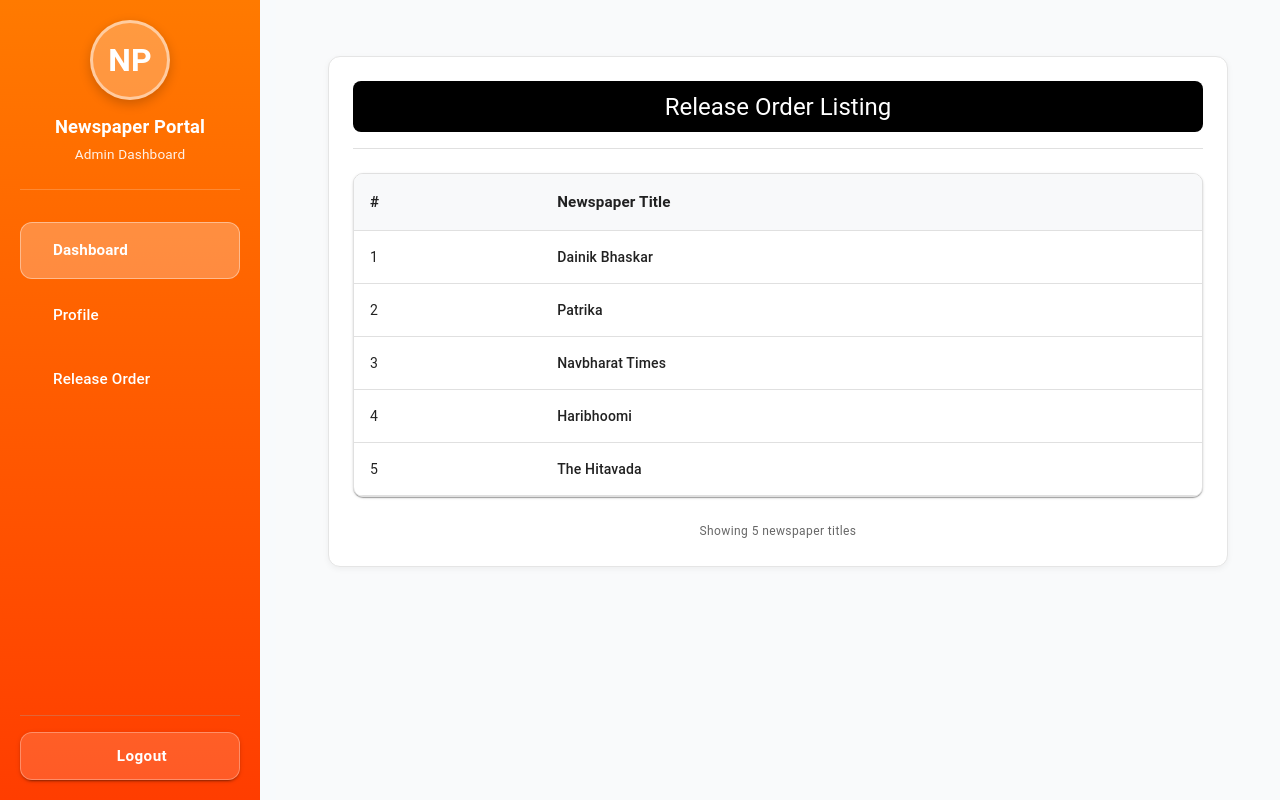
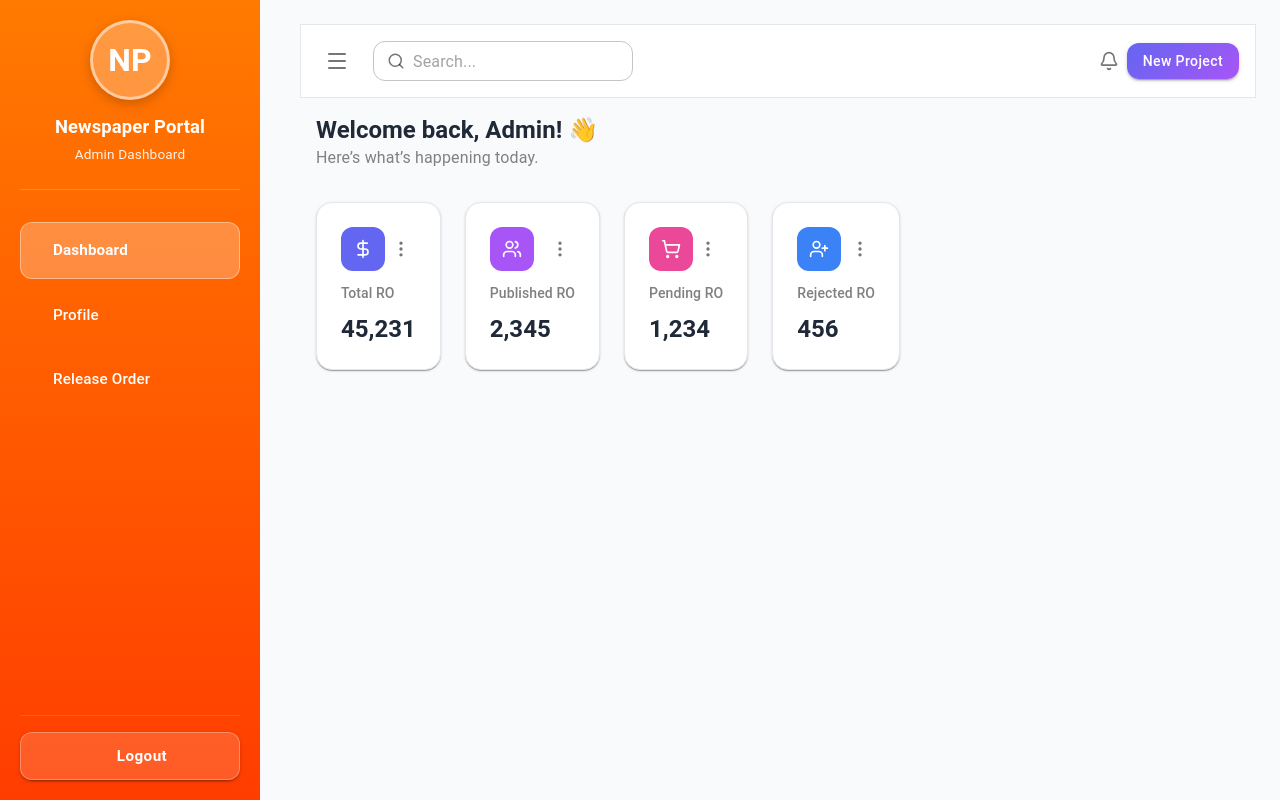
Before and after one commit to csmnikitachhattani/samvad_frontend, a Next.js app: page /newspaper in a window 1280 px wide. Built offline with nearby package versions, Linux system fonts and the light colour scheme; some icons are missing.

Commit message:
changes for dashboard

```diff
--- a/app/newspaper/page.js
+++ b/app/newspaper/page.js
@@ -1,5 +1,6 @@
 "use client";
 import React from "react";
+import Dashboard from "@/components/Newspaper/dashboard"
 import {
   Box,
   Card,
@@ -25,6 +26,10 @@
   ];
 
   return (
+  <Box>
+    <Box>
+      <Dashboard />
+    </Box>
     <Card
       sx={{
         p: 3,
@@ -96,6 +101,7 @@
         </Typography>
       </Box>
     </Card>
+  </Box>
   );
 }
 
--- /dev/null
+++ b/components/Newspaper/dashboard.js
@@ -0,0 +1,197 @@
+"use client";
+import React, { useState } from "react";
+import {
+  Box,
+  Grid,
+  Card,
+  Typography,
+  IconButton,
+  TextField,
+  InputAdornment,
+  Button,
+  Avatar,
+  Paper,
+} from "@mui/material";
+
+import {
+  LayoutDashboard,
+  Users,
+  FileText,
+  Settings,
+  Bell,
+  Search,
+  Menu,
+  X,
+  DollarSign,
+  ShoppingCart,
+  UserPlus,
+  Calendar,
+  ChevronRight,
+  MoreVertical,
+} from "lucide-react";
+
+export default function Dashboard() {
+  const [sidebarOpen, setSidebarOpen] = useState(false);
+
+  const stats = [
+    {
+      title: "Total RO",
+      value: "45,231",
+      change: "+20.1%",
+      trend: "up",
+      icon: DollarSign,
+      color: "#6366f1",
+    },
+    {
+      title: "Published RO",
+      value: "2,345",
+      change: "+15.3%",
+      trend: "up",
+      icon: Users,
+      color: "#a855f7",
+    },
+    {
+      title: "Pending RO",
+      value: "1,234",
+      change: "-5.2%",
+      trend: "down",
+      icon: ShoppingCart,
+      color: "#ec4899",
+    },
+    {
+      title: "Rejected RO",
+      value: "456",
+      change: "+12.5%",
+      trend: "up",
+      icon: UserPlus,
+      color: "#3b82f6",
+    },
+  ];
+
+  return (
+    <Box sx={{ minHeight: "100vh", bgcolor: "#f9fafb" }}>
+      {/* HEADER */}
+      <Box
+        sx={{
+          bgcolor: "white",
+          border: "1px solid #e5e7eb",
+          p: 2,
+          display: "flex",
+          alignItems: "center",
+          justifyContent: "space-between",
+          position: "sticky",
+          top: 0,
+          zIndex: 20,
+        }}
+      >
+        {/* LEFT */}
+        <Box sx={{ display: "flex", alignItems: "center", gap: 2 }}>
+          <IconButton onClick={() => setSidebarOpen(!sidebarOpen)}>
+            {sidebarOpen ? <X /> : <Menu />}
+          </IconButton>
+
+          <TextField
+            size="small"
+            placeholder="Search..."
+            sx={{
+              width: 260,
+              "& .MuiOutlinedInput-root": {
+                borderRadius: "12px",
+              },
+            }}
+            InputProps={{
+              startAdornment: (
+                <InputAdornment position="start">
+                  <Search size={18} />
+                </InputAdornment>
+              ),
+            }}
+          />
+        </Box>
+
+        {/* RIGHT */}
+        <Box sx={{ display: "flex", alignItems: "center", gap: 0 }}>
+          <IconButton>
+            <Bell size={20} />
+          </IconButton>
+
+          <Button
+            variant="contained"
+            sx={{
+              borderRadius: "12px",
+              background:
+                "linear-gradient(135deg, #6366f1 0%, #a855f7 100%)",
+              textTransform: "none",
+            }}
+          >
+            New Project
+          </Button>
+        </Box>
+      </Box>
+
+      {/* MAIN CONTENT */}
+      <Box sx={{ p: 2 }}>
+        {/* Welcome Section */}
+        <Box mb={4}>
+          <Typography variant="h5" fontWeight="bold" color="#1f2937">
+            Welcome back, Admin! 👋
+          </Typography>
+          <Typography color="gray">Here’s what’s happening today.</Typography>
+        </Box>
+
+        {/* Stats Grid */}
+        <Grid container spacing={3}>
+          {stats.map((stat, i) => (
+            <Grid item xs={12} sm={6} key={i}>
+              <Card
+                sx={{
+                  p: 3,
+                  borderRadius: "16px",
+                  border: "1px solid #e5e7eb",
+                  ":hover": {
+                    boxShadow: "0 10px 25px rgba(0,0,0,0.1)",
+                  },
+                }}
+              >
+                <Box
+                  sx={{
+                    display: "flex",
+                    justifyContent: "space-between",
+                    mb: 1.5,
+                  }}
+                >
+                  <Box
+                    sx={{
+                      p: 1.5,
+                      borderRadius: "12px",
+                      bgcolor: stat.color,
+                      display: "flex",
+                    }}
+                  >
+                    <stat.icon size={20} color="white" />
+                  </Box>
+
+                  <IconButton size="small">
+                    <MoreVertical size={20} />
+                  </IconButton>
+                </Box>
+
+                <Typography color="gray" variant="subtitle2">
+                  {stat.title}
+                </Typography>
+
+                <Typography
+                  variant="h5"
+                  fontWeight="bold"
+                  sx={{ mt: 1, color: "#1f2937" }}
+                >
+                  {stat.value}
+                </Typography>
+              </Card>
+            </Grid>
+          ))}
+        </Grid>
+      </Box>
+    </Box>
+  );
+}
--- a/package.json
+++ b/package.json
@@ -13,6 +13,7 @@
     "@emotion/styled": "^11.14.1",
     "@mui/icons-material": "^7.3.5",
     "@mui/material": "^7.3.5",
+    "lucide-react": "^0.553.0",
     "next": "16.0.1",
     "react": "19.2.0",
     "react-dom": "19.2.0"
```
Also changed, not shown: 1 other file (tests, documents, lock files or other folders).
